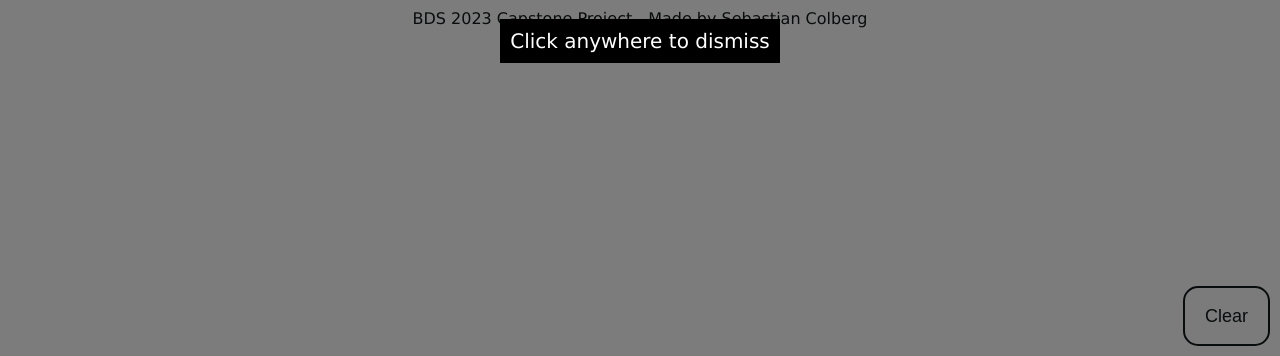
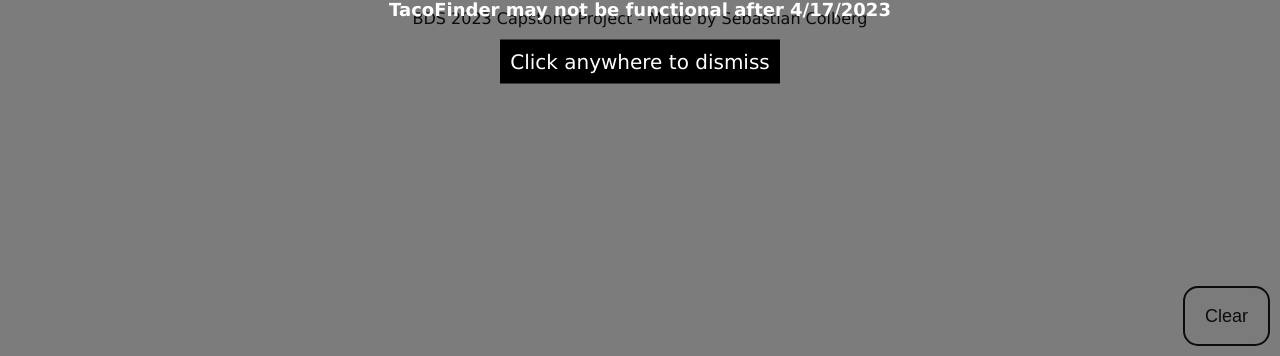
Before and after one commit to Scolberg25/TacoFinder, a website: page home.html in a window 1280 px wide. Shown: the part 444-800 px from the top of the page. Drawn offline with Linux system fonts and the light colour scheme; no server answers.

Commit message:
Added message on splash screen

```diff
--- a/home.html
+++ b/home.html
@@ -36,6 +36,7 @@
         <div id="overlayText">
             <h1 id="overlayTitle">Welcome to Taco Finder</h1>
             <h3 id="overlayTextMain">Find your perfect taco by using filters</h3>
+            <h3 id="overlayTextMain" style="font-size: 18px;">TacoFinder may not be functional after 4/17/2023</h3>
             <div id="overlayTextUnderDiv">
                 <p id="overlayTextUnder">Click anywhere to dismiss</p>
             </div>
```
